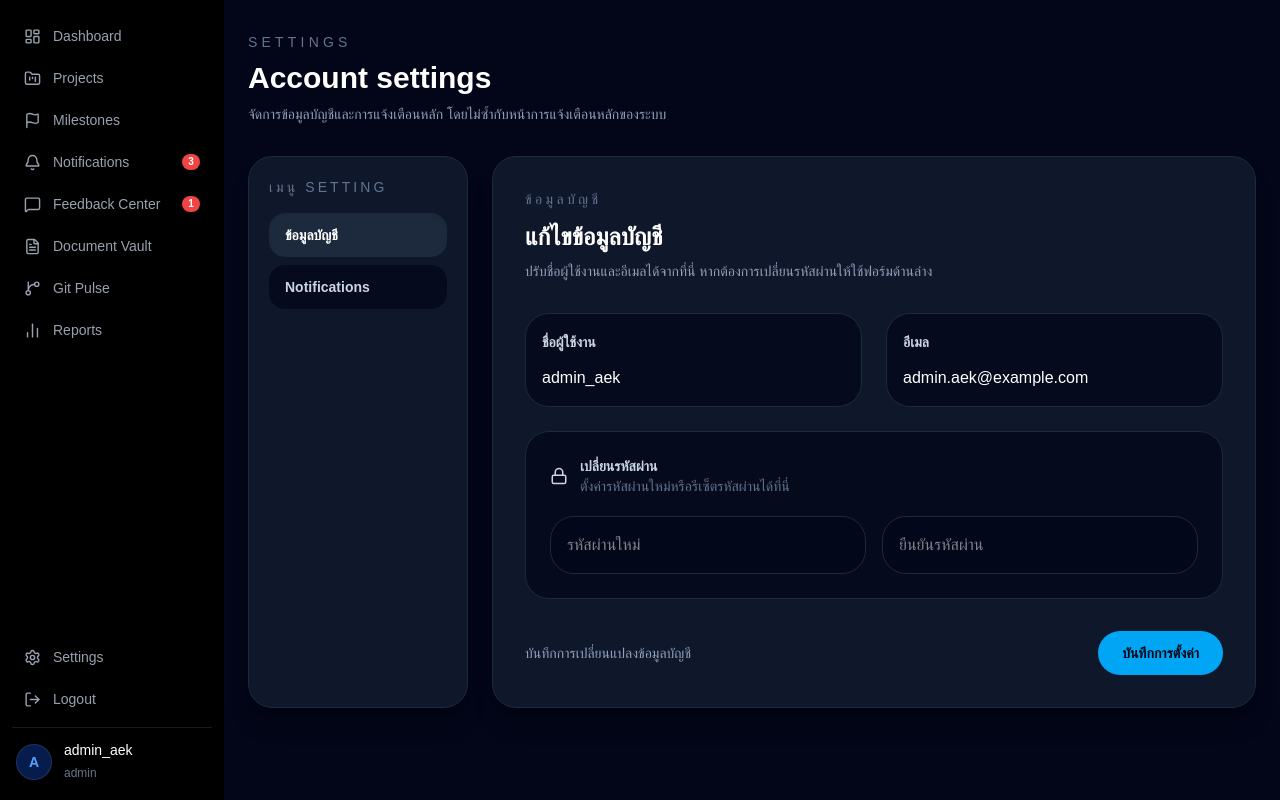
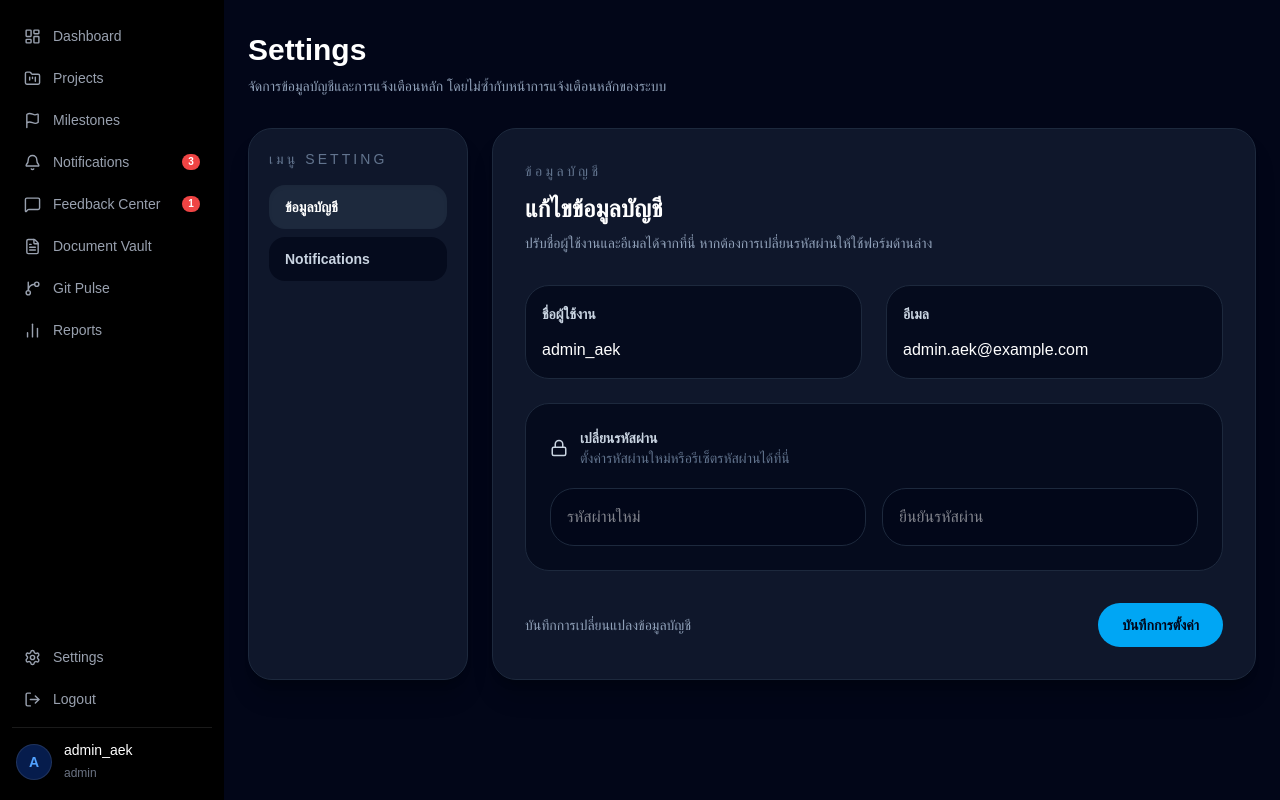
Before and after one commit to aekburut5740-commits/the_project, a Next.js app: page /dashboard/settings in a window 1280 px wide. Built offline with nearby package versions, Linux system fonts and the light colour scheme.

Commit message:
setting2

```diff
--- a/app/dashboard/settings/page.tsx
+++ b/app/dashboard/settings/page.tsx
@@ -40,8 +40,7 @@ export default function SettingsPage() {
       <div className="max-w-7xl mx-auto px-6 py-8">
         <div className="flex flex-col gap-3 sm:flex-row sm:items-end sm:justify-between mb-8">
           <div>
-            <p className="text-sm uppercase tracking-[0.3em] text-slate-500 mb-2">Settings</p>
-            <h1 className="text-3xl font-semibold text-white">Account settings</h1>
+            <h1 className="text-3xl font-semibold text-white">Settings</h1>
             <p className="mt-2 max-w-2xl text-sm text-slate-400">
               จัดการข้อมูลบัญชีและการแจ้งเตือนหลัก โดยไม่ซ้ำกับหน้าการแจ้งเตือนหลักของระบบ
             </p>
```
